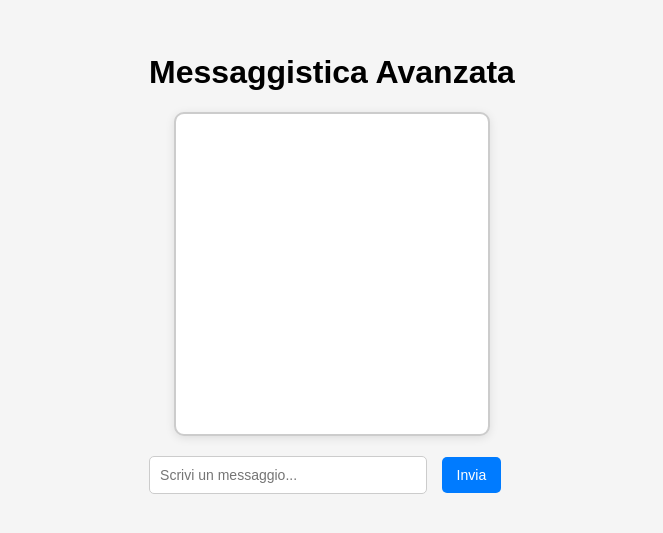
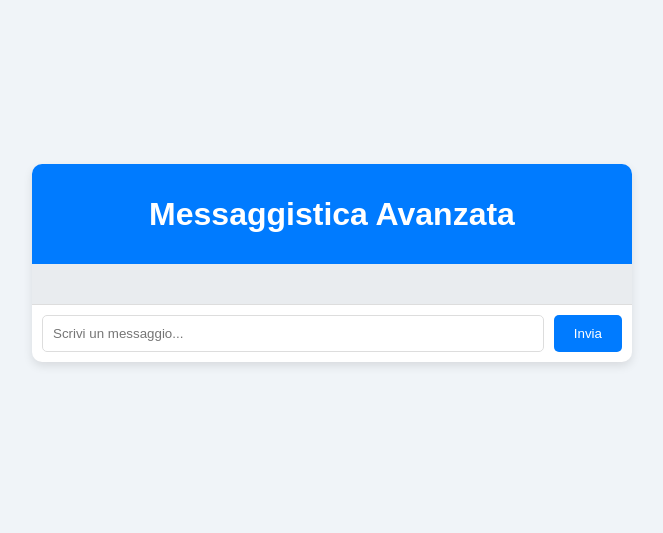
Before and after one commit to TommyTommy10/messagge.app, a website: page index.html in a window 1280 px wide. Shown: the part 137-670 px from the top of the page, without its empty margins (308-971 px from the left). Drawn offline with Linux system fonts and the light colour scheme.

Commit message:
Update styles.css

```diff
--- a/styles.css
+++ b/styles.css
@@ -1,73 +1,82 @@
-/* Stili generali */
 body {
-  font-family: Arial, sans-serif;
-  background-color: #f5f5f5;
+  font-family: 'Arial', sans-serif;
+  background-color: #f0f4f8;
   margin: 0;
-  padding: 0;
   display: flex;
-  flex-direction: column;
+  justify-content: center;
   align-items: center;
-  justify-content: center;
   height: 100vh;
 }
 
-/* Contenitore della chat */
-#messages {
-  width: 80%;
+.chat-container {
+  width: 90%;
   max-width: 600px;
-  height: 300px;
-  margin: 20px auto;
-  padding: 10px;
-  border: 2px solid #ccc;
+  background: #fff;
   border-radius: 10px;
-  background-color: #fff;
-  overflow-y: auto;
-  box-shadow: 0 2px 10px rgba(0, 0, 0, 0.1);
+  box-shadow: 0px 4px 10px rgba(0, 0, 0, 0.1);
+  display: flex;
+  flex-direction: column;
+  overflow: hidden;
 }
 
-/* Messaggi */
-#messages div {
-  padding: 8px 10px;
-  margin-bottom: 5px;
-  border-radius: 8px;
-  background-color: #e1f5fe;
-  color: #01579b;
-  font-size: 14px;
+.chat-header {
+  background-color: #007bff;
+  color: #fff;
+  padding: 10px 20px;
+  text-align: center;
 }
 
-/* Input di testo e pulsante */
-input {
-  width: 70%;
+.chat-main {
+  flex: 1;
+  padding: 20px;
+  overflow-y: auto;
+  background-color: #e9ecef;
+}
+
+.chat-messages {
+  display: flex;
+  flex-direction: column;
+  gap: 10px;
+}
+
+.chat-messages div {
+  background: #007bff;
+  color: #fff;
   padding: 10px;
-  border: 1px solid #ccc;
+  border-radius: 10px;
+  align-self: flex-start;
+  max-width: 70%;
+}
+
+.chat-messages .sent {
+  background: #ccc;
+  color: #333;
+  align-self: flex-end;
+}
+
+.chat-footer {
+  display: flex;
+  padding: 10px;
+  border-top: 1px solid #ddd;
+}
+
+#messageInput {
+  flex: 1;
+  padding: 10px;
+  border: 1px solid #ddd;
   border-radius: 5px;
-  outline: none;
-  font-size: 14px;
   margin-right: 10px;
 }
 
-button {
-  padding: 10px 15px;
+#sendButton {
+  padding: 10px 20px;
   background-color: #007bff;
   color: white;
   border: none;
   border-radius: 5px;
   cursor: pointer;
-  font-size: 14px;
 }
 
-button:hover {
+#sendButton:hover {
   background-color: #0056b3;
 }
-
-/* Responsive Design */
-@media (max-width: 600px) {
-  #messages {
-    width: 95%;
-    height: 250px;
-  }
-
-  input {
-    width: 60%;
-  }
-}
```
